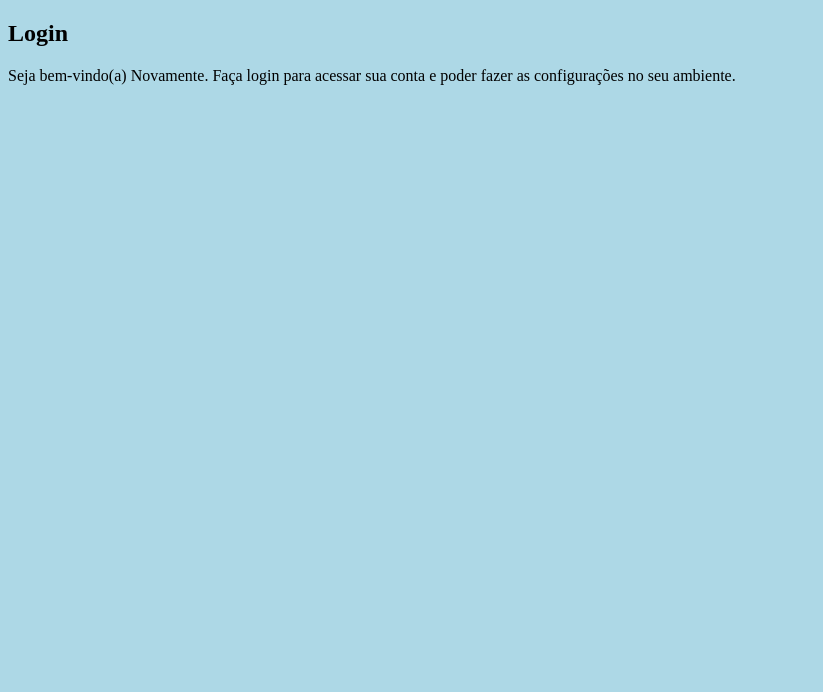
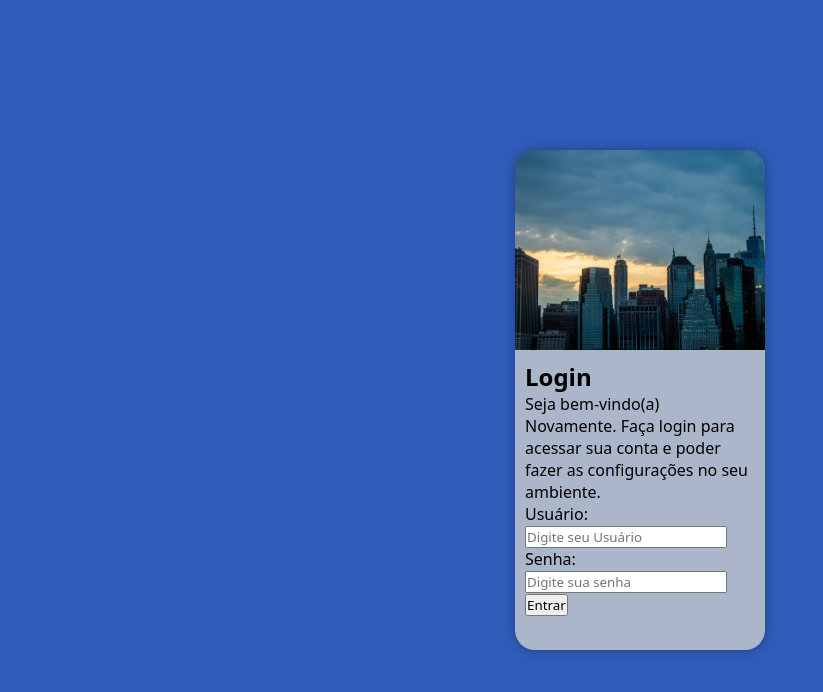
Before and after one commit to slucaslimadev/projeto-login, a plain HTML site: page index.html in a window 1280 px wide. Shown: the whole page, without its empty margins (0-823 px from the left). Drawn offline with Linux system fonts and the light colour scheme.

Commit message:
projeto-login 01

```diff
--- a/estilos/style.css
+++ b/estilos/style.css
@@ -8,6 +8,44 @@ Cinza Escuro: #3B424F
 Azul Escuro: #1C2433
 */
 
-body {
-    background-color: lightblue;
+* {
+    font-family: system-ui, -apple-system, BlinkMacSystemFont, 'Segoe UI', Roboto, Oxygen, Ubuntu, Cantarell, 'Open Sans', 'Helvetica Neue', sans-serif;
+    padding: 0;
+    margin: 0;
+    box-sizing: border-box;
 }
+
+body, html {
+    background-color: #2F5CB8;
+    height: 100vh;
+    width: 100vw;
+}
+main {
+    position: relative;
+    height: 100vh;
+    width: 100vw;
+}
+section#login {
+    position: absolute;
+    top: 50%;
+    left: 50%;
+    transform: translate(-50%, -50%);
+    overflow: hidden;
+    background-color: #acb6ca;
+    width: 250px;
+    height: 500px;
+    border-radius: 20px;
+    box-shadow: 0px 0px 10px rgba(0, 0, 0, 0.329);
+}
+section#login > div#imagem {
+    display: block;
+    background: #2F5CB8 url(../imagens/imagem-predio.jpg) no-repeat;
+    height: 200px;
+    background-size: cover;
+    background-position: right bottom;
+
+}
+section#login > div#formulario {
+    display: block;
+    padding: 10px;
+}
--- a/index.html
+++ b/index.html
@@ -15,7 +15,11 @@
             <div id="formulario">
                 <h1>Login</h1>
                 <p>Seja bem-vindo(a) Novamente. Faça login para acessar sua conta e poder fazer as configurações no seu ambiente.</p>
-                <form action="login.js" method="post"></form>
+                <form action="login.js" method="post" autocomplete="on">
+                    <label for="iuser">Usuário: <input type="text" name="user" id="iuser" placeholder="Digite seu Usuário" required></label>
+                    <label for="ipassword">Senha: <input type="password" name="password" id="ipassword" placeholder="Digite sua senha" required></label>
+                    <input type="submit" value="Entrar">
+                </form>
             </div>
         </section>
     </main>
```
